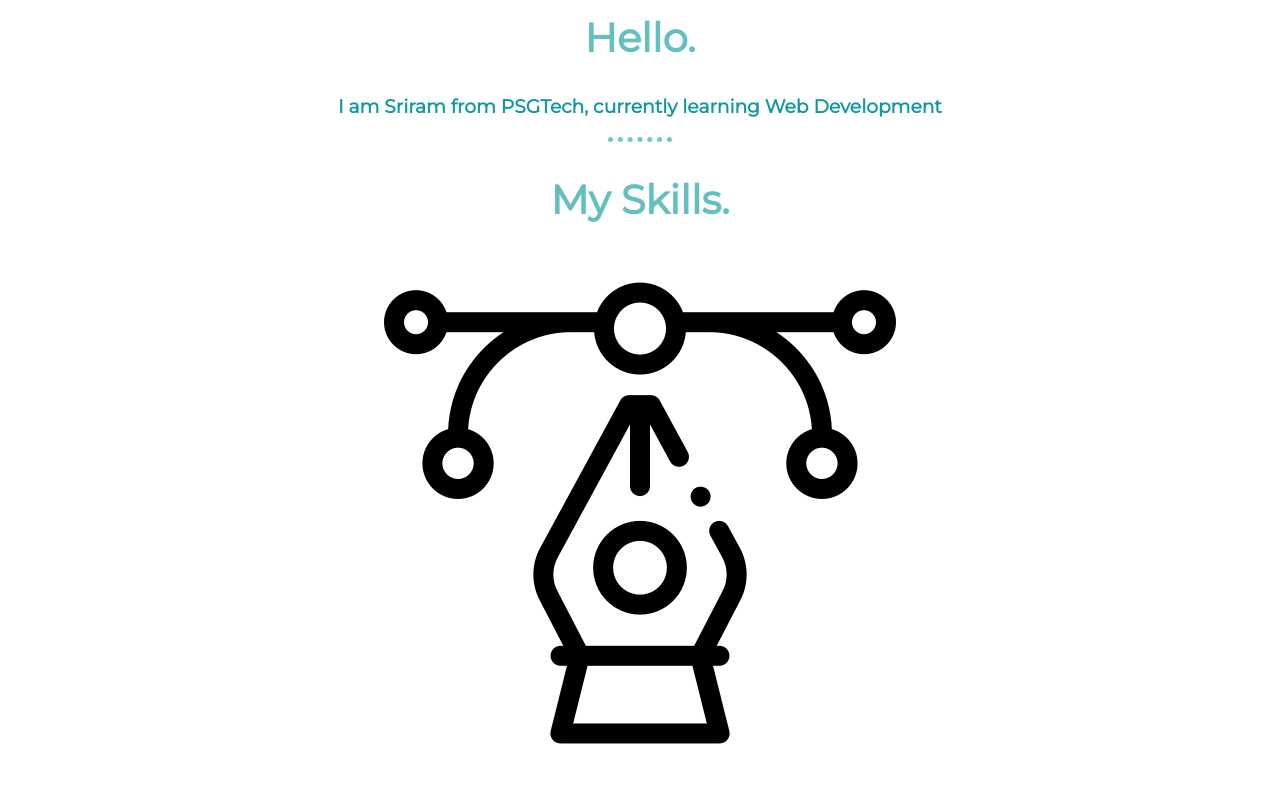
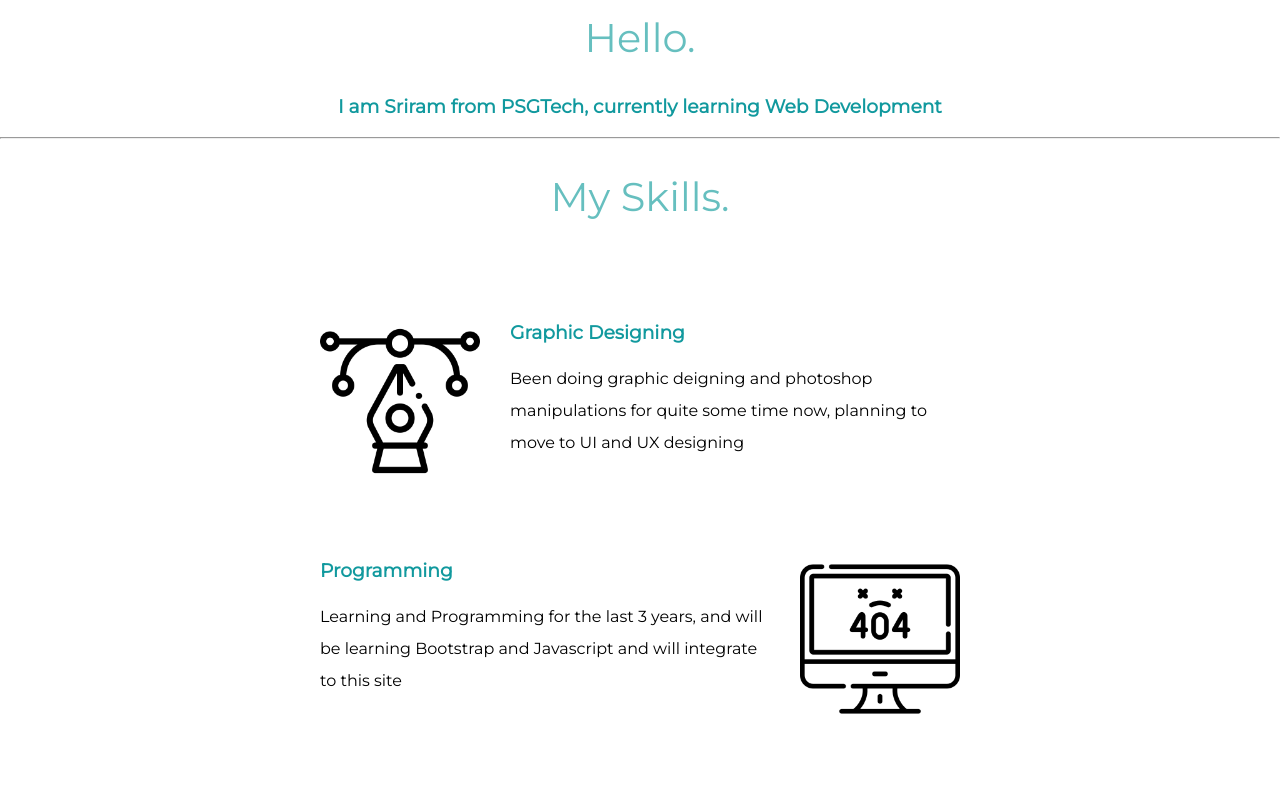
Before and after one commit to sriramnjr7/CSS-cv, a plain HTML site: page index.html in a window 1280 px wide. Shown: the part 1020-1809 px from the top of the page. Drawn offline with Linux system fonts and the light colour scheme.

Commit message:
Updated style.css

```diff
--- a/css/style.css
+++ b/css/style.css
@@ -5,7 +5,7 @@ body {
 }
 
 h1 {
-    font-size: 562.5%;
+    font-size: 5.625rem;
     margin-top: 50px auto 0 auto;
     font-family: 'Sacramento', cursive;
     color: #66BFBF;
@@ -15,6 +15,7 @@ h2 {
     font-family: 'Montserrat', sans-serif;
     font-size: 2.5rem;
     color: #66BFBF;
+    font-weight: normal;
 }
 
 h3 {
@@ -25,14 +26,10 @@ h3 {
 p {
     font-family: 'Montserrat', sans-serif;
     color: black;
+    line-height: 2;
 }
 
-hr {
-    border-style: dotted none none;
-    border-color: #71c9ce;
-    border-width: 5px;
-    width: 5%;
-}
+
 
 .top-container {
     background-color: #e4f9f5;
@@ -44,12 +41,24 @@ hr {
 
 .bottom-container {}
 
+.dev {
+    text-decoration: underline;
+}
+
+.skill-row {
+    width: 50%;
+    margin-left: auto;
+    margin-right: auto;
+    margin-top: 100px;
+    margin-bottom: 100px;
+    text-align: left;
+}
+
 .footer-link {
     color: #11999E;
     font-family: 'Montserrat', sans-serif;
     font-size: 1.25rem;
 }
-
 
 .bottom-cloud {
     position: absolute;
@@ -62,3 +71,15 @@ hr {
     right: 300px;
     top: 50px;
 }
+
+.Programming {
+    width:  25%;
+    margin-left: 30px;
+    float: right;
+}
+
+.graphic-design {
+    width: 25%;
+    margin-right: 30px;
+    float: left;
+}
```
